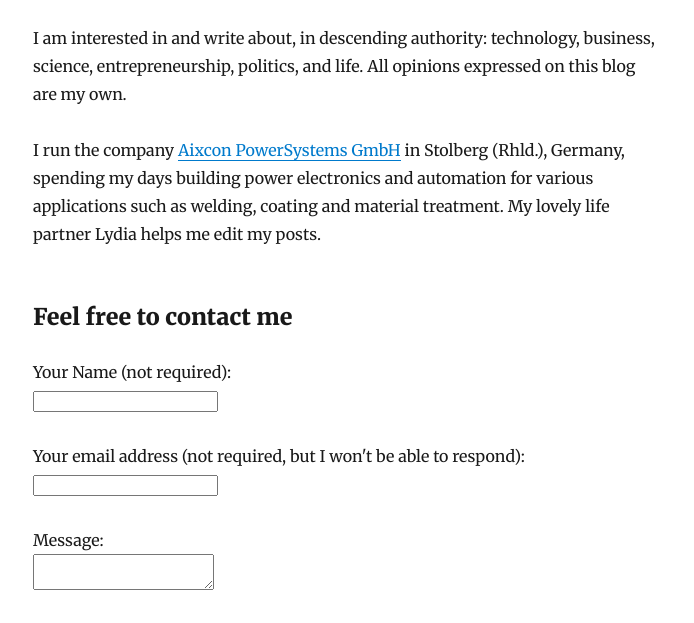
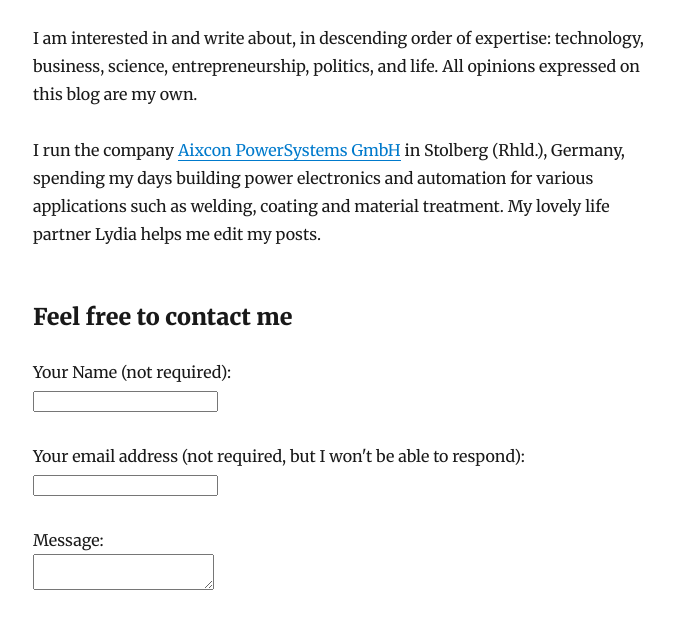
Before and after one commit to lucasgerads/blog, a Gatsby site: page /about in a window 1280 px wide. Shown: the part 171-794 px from the top of the page, without its empty margins (292-986 px from the left). Built offline with nearby package versions, Linux system fonts and the light colour scheme; Gatsby itself is replaced by a stand-in of ours; some packages are replaced by stand-ins of ours.

Commit message:
edit to about me

```diff
--- a/src/pages/about.js
+++ b/src/pages/about.js
@@ -14,7 +14,7 @@ class NotFoundPage extends React.Component {
         <SEO title="About" />
         <h1>About me</h1>
         <p>
-          I am interested in and write about, in descending authority: technology, business, science, entrepreneurship, politics, and life. All opinions expressed on this blog are my own.  </p>
+          I am interested in and write about, in descending order of expertise: technology, business, science, entrepreneurship, politics, and life. All opinions expressed on this blog are my own.  </p>
           I run the company <a href="http://aixcon.de">Aixcon PowerSystems GmbH</a> in Stolberg (Rhld.), Germany, spending
           my days building power electronics and automation for various applications such as welding, coating and material treatment.
            My lovely life partner Lydia helps me edit my posts.
```
